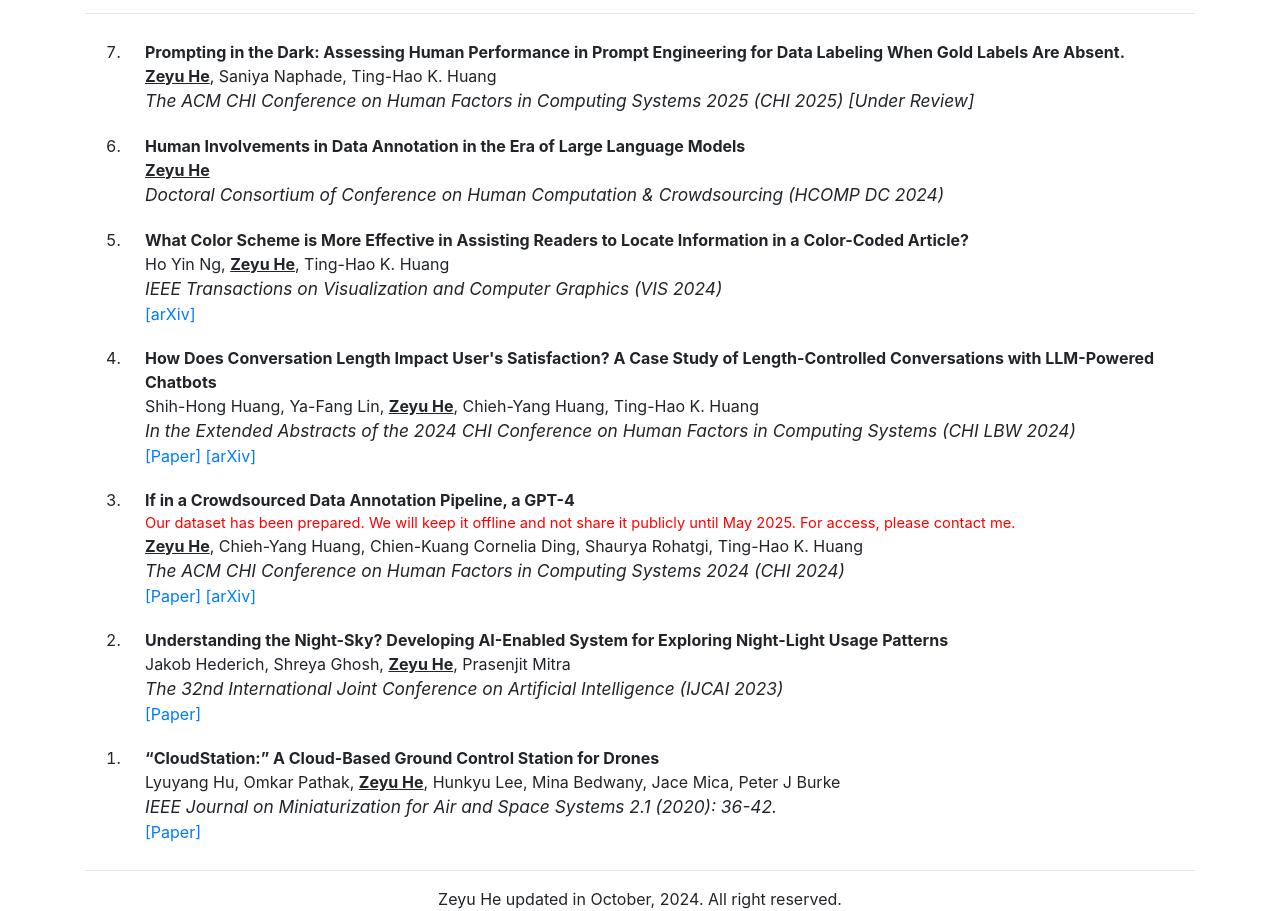
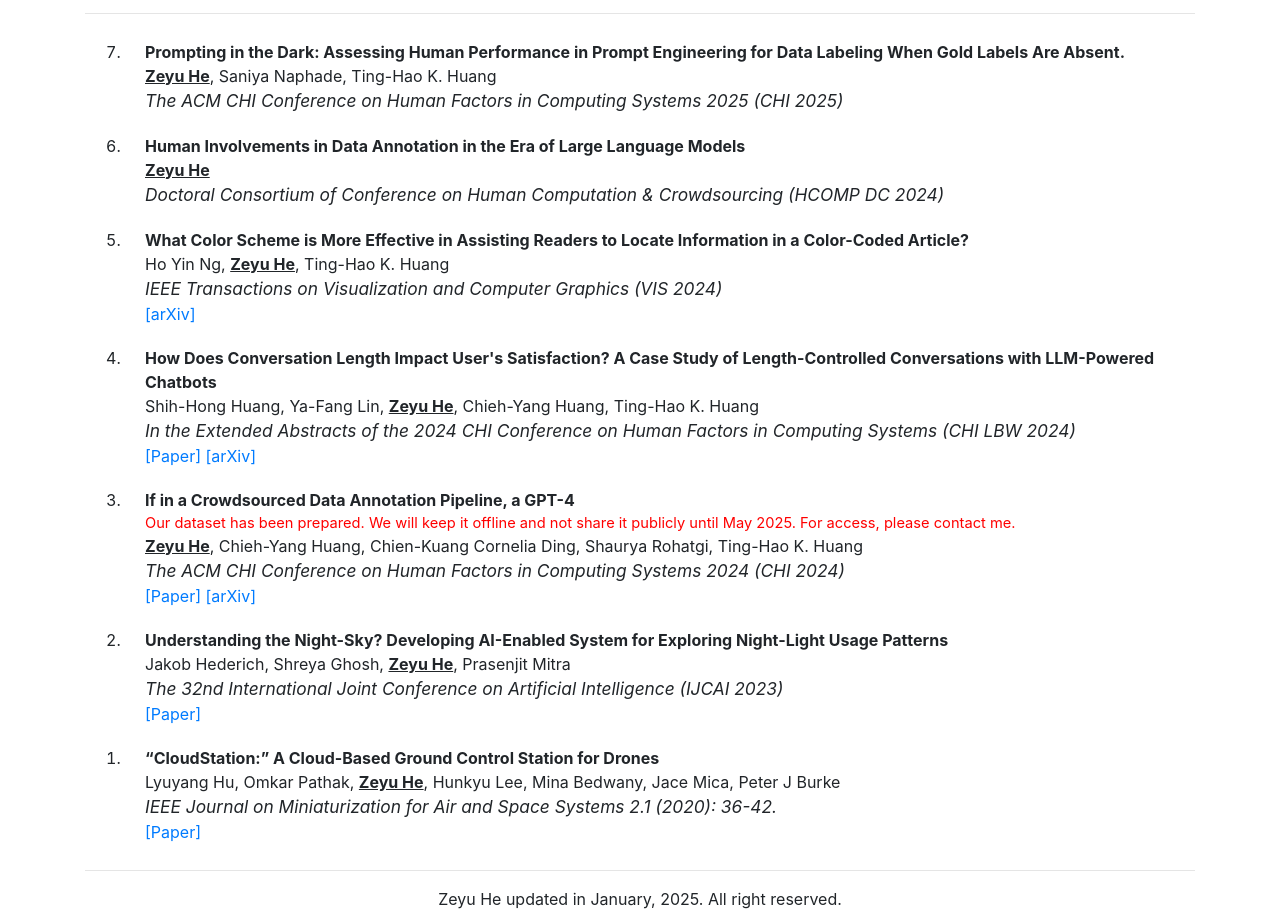
Before and after one commit to StevenHe918/StevenHe918.github.io, a plain HTML site: page publication.html in a window 1280 px wide. Shown: the part 107-1018 px from the top of the page. Drawn offline with nearby package versions, Linux system fonts and the light colour scheme.

Commit message:
update new publication

```diff
--- a/publication.html
+++ b/publication.html
@@ -78,7 +78,7 @@
                     <me>Zeyu He</me>, Saniya Naphade, Ting-Hao K. Huang
                 </authorlist>
                 <conference>
-                    The ACM CHI Conference on Human Factors in Computing Systems 2025 (CHI 2025) [Under Review]
+                    The ACM CHI Conference on Human Factors in Computing Systems 2025 (CHI 2025)
                 </conference>
                 <!-- <a href="" target="_blank"
                     rel="noopener noreferrer">[Paper]</a> -->
@@ -161,7 +161,7 @@
         </ol>
         <hr>
         <div id="footer" class="col-md-12" style="text-align:center;">
-            Zeyu He updated in October, 2024. All right reserved.
+            Zeyu He updated in January, 2025. All right reserved.
         </div>
 
     </div>
```
Also changed, not shown: experience.html (+1 -1 lines), index.html (+1 -1 lines), 1 other file.
